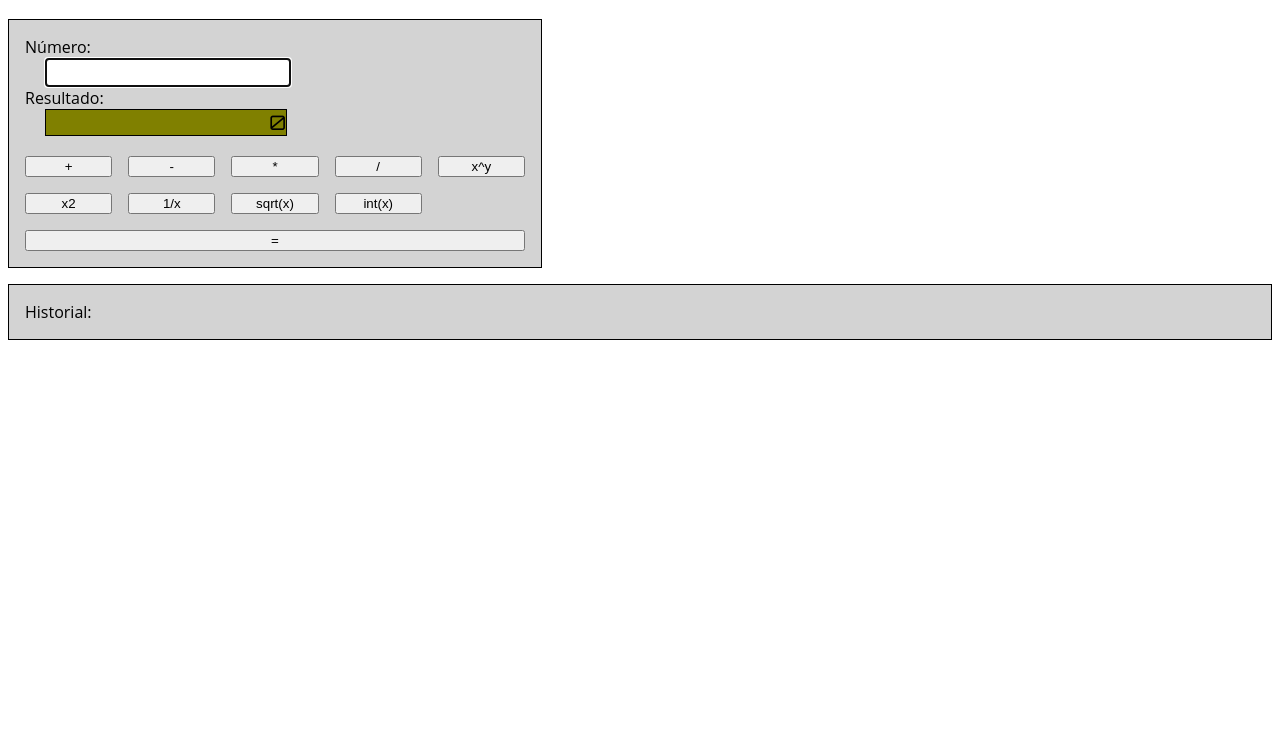
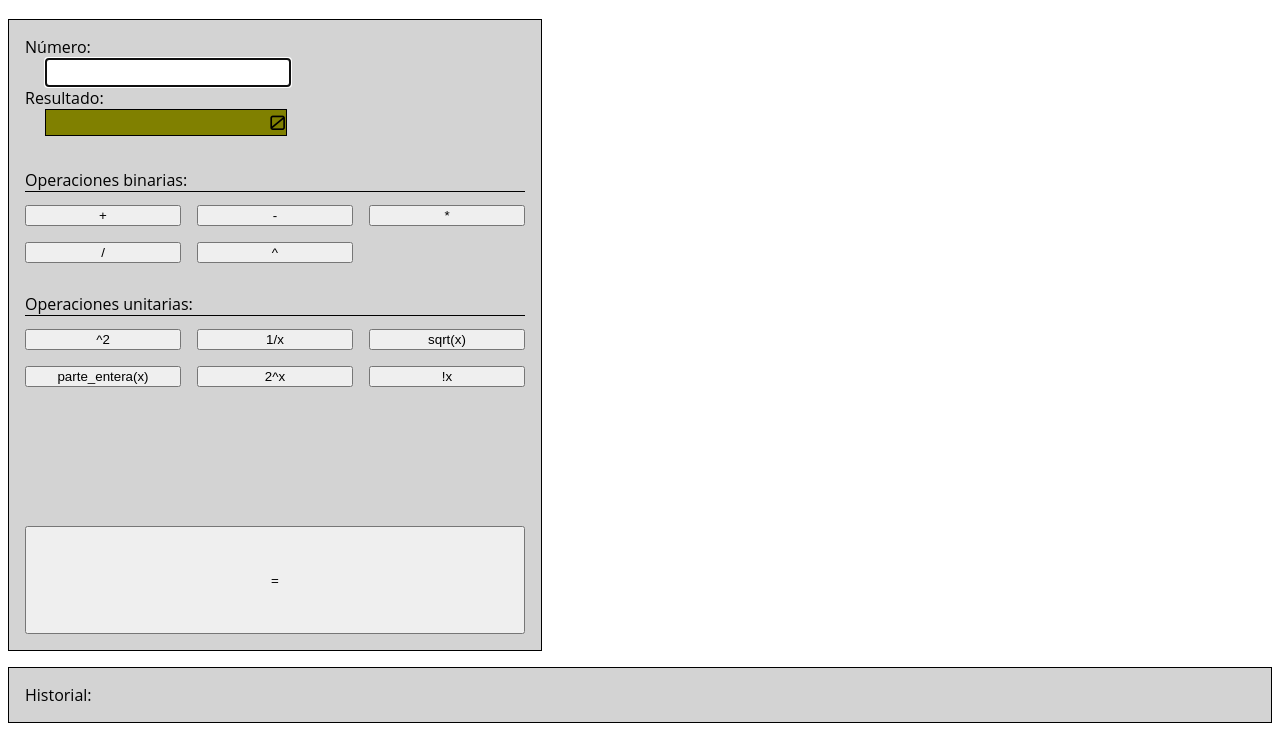
Before and after one commit to doquiros/curso, a plain HTML site: page entrega_p2p_mod5/calc-jquery.html in a window 1280 px wide. Shown: the part 67-800 px from the top of the page. Drawn offline with nearby package versions, Linux system fonts and the light colour scheme.

Commit message:
Avances en la creacion dinamica de los botones con jquery

```diff
--- a/entrega_p2p_mod5/calc-jquery.css
+++ b/entrega_p2p_mod5/calc-jquery.css
@@ -36,17 +36,33 @@ input {
 #num {
     background-color: white;
 }
+#op-buttons, #bin-op-buttons, #un-op-buttons  {
+    display: grid;
+    grid-gap: 1rem;
+}
 #op-buttons {
     display: grid;
-    grid-template-columns: repeat(5, 1fr);
-    grid-template-rows: repeat(3, 1fr);
+    grid-template-columns: 1fr;
+    grid-template-rows: repeat(4, 1fr);
     grid-template-areas:
-        "mas menos por entre elevado"
-        "cuadrado inversa raiz entera null"
-        "igual igual igual igual igual";
+        "binops"
+        "unops"
+        "csvops"
+        "igual";
     grid-gap: 1rem;
 }
-#mas { grid-area: mas; }
+
+#op-buttons h2 {
+    border-bottom: 1px solid black;
+    font-size: 16px;
+    font-weight: normal;
+}
+
+#bin-op-buttons { grid-area: binops; }
+#un-op-buttons { grid-area: unops; }
+#csv-op-buttons { grid-area: csvops; }
+
+/* #mas { grid-area: mas; }
 #menos { grid-area: menos; }
 #por { grid-area: por; }
 #entre { grid-area: entre; }
@@ -54,7 +70,7 @@ input {
 #cuadrado { grid-area: cuadrado; }
 #inversa { grid-area: inversa; }
 #raiz { grid-area: raiz; }
-#entera { grid-area: entera; }
+#entera { grid-area: entera; } */
 #igual { grid-area: igual; }
 #historial {
     padding: 1em;
--- a/entrega_p2p_mod5/calc-jquery.html
+++ b/entrega_p2p_mod5/calc-jquery.html
@@ -9,25 +9,35 @@
 	crossorigin="anonymous"></script>
 <link href="calc-jquery.css" rel="stylesheet" type="text/css">
 </head>
-<body onLoad="inic()">
+<body>
 	<h1>Bienvenidos a la calculadora de Daniel Orellana</h1>
 	<div id="calculadora" >
 		<div class="numbers"><div>Número:</div><input autofocus type="text" pattern="[0-9.+-]*" size="12" readonly="readonly" id="num" class="number-box" /></div>
 		<div class="numbers"><div>Resultado:</div> <div class="number-box" id="answer"> 0</div></div>
 		<div id="op-buttons">
-			<button onClick="calcular(0)" id="mas">+</button>
-			<button onClick="calcular(1)" id="menos">-</button>
-			<button onClick="calcular(2)" id="por">*</button>
-			<button onClick="calcular(3)" id="entre">/</button>
-			<button onClick="calcular(4)" id="elevado">x^y</button>
-			<button onClick="calcular(5)" id="cuadrado">x<super>2</super></button>
-			<button onClick="calcular(6)" id="inversa">1/x</button>
-			<button onClick="calcular(7)" id="raiz">sqrt(x)</button>
-			<button onClick="calcular(8)" id="entera">int(x)</button>
+			<div>
+			<h2>Operaciones binarias:</h2>
+			<div id="bin-op-buttons">
+				<!-- <button onClick="calcular(0)" id="mas">+</button>
+				<button onClick="calcular(1)" id="menos">-</button>
+				<button onClick="calcular(2)" id="por">*</button>
+				<button onClick="calcular(3)" id="entre">/</button>
+				<button onClick="calcular(4)" id="elevado">x^y</button> -->
+			</div>
+			</div>
+			<div>
+			<h2>Operaciones unitarias:</h2>
+			<div id="un-op-buttons">
+				<!-- <button onClick="calcular(5)" id="cuadrado">x<super>2</super></button>
+				<button onClick="calcular(6)" id="inversa">1/x</button>
+				<button onClick="calcular(7)" id="raiz">sqrt(x)</button>
+				<button onClick="calcular(8)" id="entera">int(x)</button> -->
+			</div>
+			</div>
 			<button onClick="igual()" id="igual">=</button>
 		</div>
 	</div>
 	<div id="historial">Historial:<br/></div>
-	<script src="calc-jquery.js">
+	<script src="calc-jquery.js"></script>
 </body>
 </html>
--- a/entrega_p2p_mod5/calc-jquery.js
+++ b/entrega_p2p_mod5/calc-jquery.js
@@ -13,17 +13,26 @@
  * unaria: 0
  * binaria: 1
  */
+var max_buttons_per_row = 3;
+var num, val="", acc = "0", next_op = -1;
+var ops = [
+    {type: 1, symbol: "+", keybinding: "+", name: "suma"},
+    {type: 1, symbol: "-", keybinding: "-", name: "resta"},
+    {type: 1, symbol: "*", keybinding: "*", name: "por"},
+    {type: 1, symbol: "/", keybinding: "/", name: "entre"},
+    {type: 1, symbol: "^", keybinding: "^", name: "elevado"},
+    {type: 0, symbol: "^2", keybinding: "", name: "cuadrado"},
+    {type: 0, symbol: "1/x", keybinding: "", name: "inversa"},
+    {type: 0, symbol: "sqrt(x)", keybinding: "", name: "raiz"},
+    {type: 0, symbol: "parte_entera(x)", keybinding: "", name: "entera"},
+    {type: 0, symbol: "2^x", keybinding: "", name: "potencia2"},
+    {type: 0, symbol: "!x", keybinding: "!", name: "factorial"},
+];
 
-var num, val="", acc = "0", next_op = -1;
-var op2optype = [1, 1, 1, 1, 1, 0, 0, 0, 0];
-
-// Para las operaciones binarias se puede usar el teclado:
-var symbol2op = {"+":0, "-":1, "*":2, "/":3, "^": 4}
-var op2symbol = {0:"+", 1:"-", 2:"*", 3:"/", 4:"^", 5:"^2", 6: "1/x", 7: "sqrt()", 8: "int()"}
-
-function vaciar () { num.value = "";}
+function symbol2idx(s){ return ops.findIndex(function(element){element.symbol === s});}
+function vaciar () { $("#num").val("");}
 function show_acc()	{ $(answer).html(acc.toString()); }
-function clear_input()	{ num.value = "0"; }
+function clear_input()	{ $("#num").val("0"); }
 function historial(msg) { $(historial).append(msg); }
 function bindKeys()
 {
@@ -35,25 +44,25 @@ function bindKeys()
         {
             e.preventDefault();
             val = k;
-            num.value = k;
+            $("#num").val(k);
         }
         else if((!isNaN(k)))
         {
             e.preventDefault();
             val = val === ""? k : val + k;
-            num.value = val;
+            $("#num").val(val);
         }
-        else if(k === "." && (!num.value.includes(".")))
+        else if(k === "." && (!$("#num").val().includes(".")))
         {
             e.preventDefault();
             val = val === ""? "0." : val + k;
-            num.value = val;
+            $("#num").val(val);
         }
         else if(k  === "Backspace")
         {
             e.preventDefault();
             val = val.substring(0, val.length - 1);
-            num.value = val;
+            $("#num").val(val);
 
         }
         else
@@ -72,8 +81,8 @@ function bindKeys()
                 case "/": // tecla / : division
                     if(!isNaN(val))
                     {
-                        num.blur(0);
-                        calcular(symbol2op[k]);
+                        $("#num").blur(0);
+                        calcular(symbol2idx(k));
                     }
                     break;
             }
@@ -173,9 +182,61 @@ function igual() {
     val = "";
 }
 
+function createButtons(){
+    var num_un_buttons = 0;
+    var num_bin_buttons = 0;
+    var un_op_buttons = $("#un-op-buttons").html();
+    var bin_op_buttons = $("#bin-op-buttons").html();
+    var un_grid_areas = "\"";
+    var bin_grid_areas = "\"";
+    ops.forEach(function(element, index, array){
+            switch(element.type)
+            {
+                case 0:
+                    un_op_buttons += "<button class=\"un-op\" onClick=\"calcular("  + index + ")\" id=\"" + element.name + "\" style=\"grid-area: " + element.name + ";\" >" + element.symbol + "</button>";
+                    if(num_un_buttons > 0 && ((num_un_buttons % max_buttons_per_row) === 0))
+                        un_grid_areas += "\" \"";
+                    un_grid_areas += element.name + " ";
+                    num_un_buttons++;
+                    break;
+                case 1:
+                    bin_op_buttons += "<button class=\"bin-op\" onClick=\"calcular("  + index + ")\" id=\"" + element.name + "\" style=\"grid-area: " + element.name + ";\">" + element.symbol + "</button>";
+                    if(num_bin_buttons > 0 && ((num_bin_buttons % max_buttons_per_row) === 0))
+                        bin_grid_areas += "\" \"";
+                    bin_grid_areas += element.name + " ";
+                    num_bin_buttons++;
+                break;
+            }
+            $("#"+element.name).css("grid-area", element.name);
+        }
+    );
+    for (var i = 0; (num_un_buttons + i) % max_buttons_per_row !== 0; i++)
+        un_grid_areas += "empty "
+    un_grid_areas += "\"";
+    var un_op_buttons_style = {
+        "grid-template-rows": "repeat("+ Math.ceil(num_un_buttons/max_buttons_per_row) + ", 1fr)",
+        "grid-template-columns": "repeat("+ max_buttons_per_row + ", 1fr)",
+        "grid-template-areas": un_grid_areas
+    };
+    $("#un-op-buttons").css(un_op_buttons_style);
+    $("#un-op-buttons").html(un_op_buttons);
+
+    for (var i = 0; (num_bin_buttons + i) % max_buttons_per_row !== 0; i++)
+        bin_grid_areas += "empty "
+    bin_grid_areas += "\"";
+    var bin_op_buttons_style = {
+        "grid-template-rows": "repeat("+ Math.ceil(num_bin_buttons/max_buttons_per_row) + ", 1fr)",
+        "grid-template-columns": "repeat("+ max_buttons_per_row + ", 1fr)",
+        "grid-template-areas": bin_grid_areas
+    };
+
+    $("#bin-op-buttons").css(bin_op_buttons_style);
+    $("#bin-op-buttons").html(bin_op_buttons);
+}
 $(function()
     {
         num = $("num");
+        createButtons();
         bindKeys();
     }
 );
```
